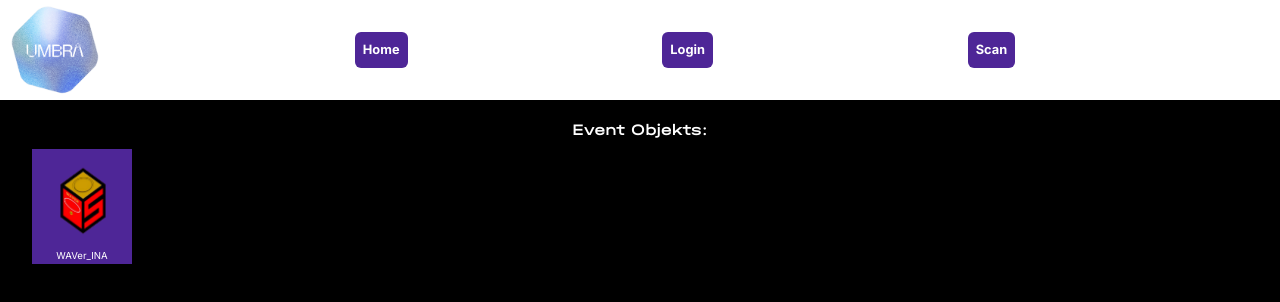
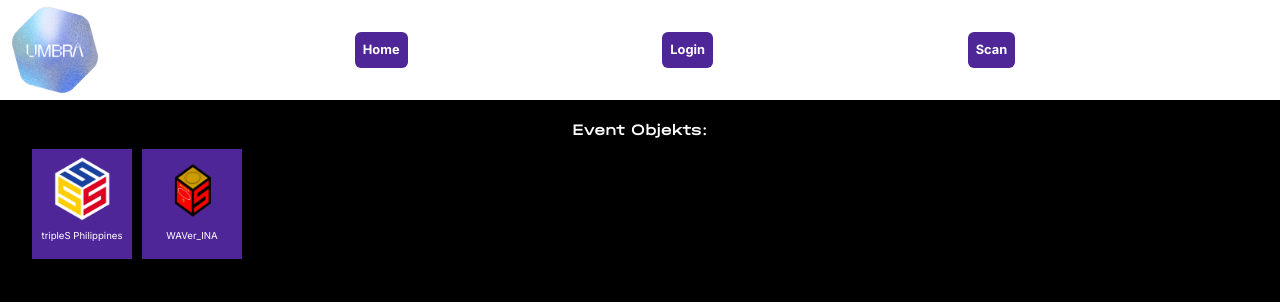
Before and after one commit to noliuniverse/Umbra, a Next.js app: page /objekt in a window 1280 px wide. Shown: the top 302 px of the page. Built offline with nearby package versions, Linux system fonts and the light colour scheme.

Commit message:
Fixed event objekt page

```diff
--- a/app/objekt/page.js
+++ b/app/objekt/page.js
@@ -176,16 +176,11 @@ if(!mounted) return null;
                 <font style={HalvarBreitMd.style} className='whitetext'><h1>Event Objekts:</h1></font>
                 <div className='scrolling-div'>
                     {hostlist.map((item, index) => {
-                        <div key={index} className='scrolling-div-child' onClick={() => {handleObjekts(item['name'].toString().replace(/ /g,"+"))}}>
-                        <img src={item['logo']} style={{width: "100px"}}></img>
+                        return <div key={index} className='scrolling-div-child' onClick={() => {handleObjekts(item['eventhostname'].toString().replace(/ /g,"+"))}}>
+                        <img src={item['logo']} style={{width: "80px"}}></img>
                         <p className="whitetext" >{item['name']}</p>
                     </div>
                     })}
-
-                    <div className='scrolling-div-child' onClick={() => {handleObjekts('WAVer_INA')}}>
-                        <img src='WAVer_INAlogo.png' style={{width: "100px"}}></img>
-                        <p className="whitetext" >WAVer_INA</p>
-                    </div>
                 </div>
                 <div style={{marginBottom: "10px", marginTop: "10px"}}>
                     <Suspense>
```
